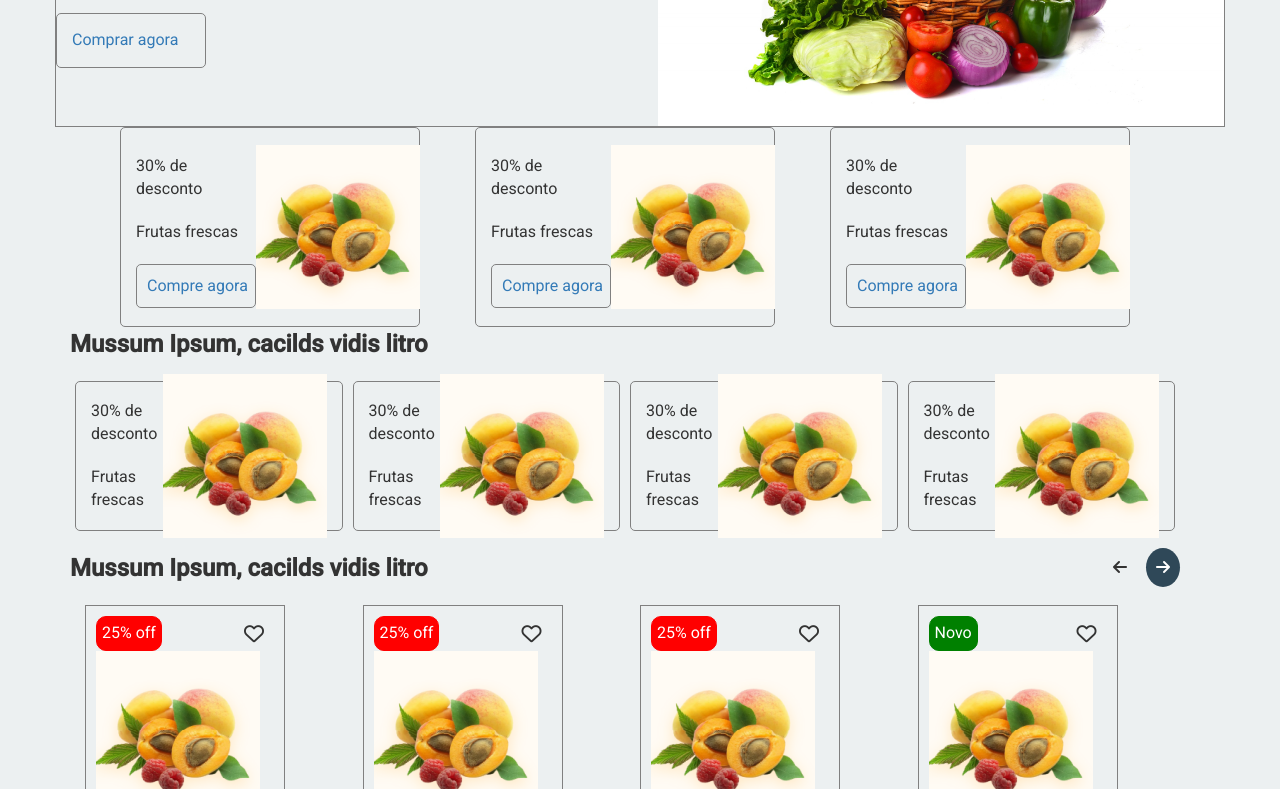
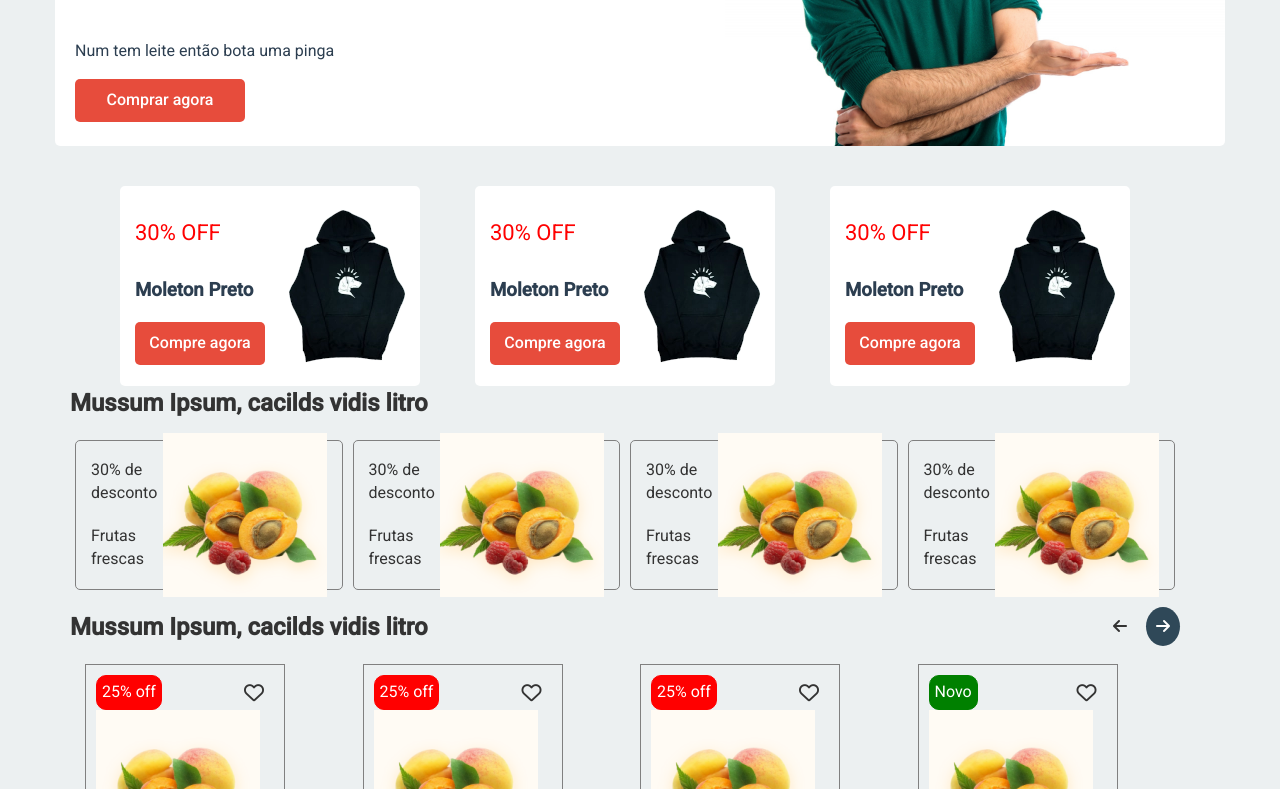
Before and after one commit to paulojrr/teste-frontend, a website: page index.html in a window 1280 px wide. Shown: the part 487-1276 px from the top of the page. Drawn offline with Linux system fonts and the light colour scheme.

Commit message:
seção de promoções terminada

```diff
--- a/css/styles.css
+++ b/css/styles.css
@@ -15,8 +15,8 @@ body {
 /* first line header */
 .main-header {
   white-space: nowrap;
-  border-bottom: 1px solid grey;
   padding: 20px;
+  box-shadow: 0px 5px 5px 0px var(--second-color);
 }
 
 .main-header__menu-items {
@@ -31,7 +31,6 @@ body {
 .menu-items--location {
   font-weight: 500;
 }
-
 .main-header__menu-items span {
   margin: 0 10px 0 10px;
 }
@@ -170,20 +169,46 @@ body {
   justify-content: center;
   width: 100%;
   height: 400px;
-  border: 1px solid grey;
-  background: url('../slices/banner_vegetables.jpg') no-repeat right / contain;
+  border-radius: 5px;
+  margin-top: 20px;
+  padding: 20px;
+  background: url('../slices/banner_man.jpg') #fff no-repeat right / contain;
+}
+
+.main-banner h3 {
+  color: var(--second-color);
+}
+
+.main-banner h2 {
+  font-size: 42px;
+}
+
+.main-banner p {
+  color: var(--second-color);
 }
 
 .main-banner a {
-  border: 1px solid grey;
-  padding: 15px;
+  background: var(--third-color);
+  color: #fff;
+  padding: 10px;
   border-radius: 5px;
-  width: 150px;
+  font-weight: 500;
+  width: 170px;
+  display: flex;
+  justify-content: space-around;
+  cursor: pointer;
+}
+
+.main-banner a:hover {
+  text-decoration: none;
 }
 
 /* End section main banner */
 
 /* section promotion */
+.promotion {
+  margin-top: 40px;
+}
 .promotion > .row {
   display: flex;
   justify-content: space-between;
@@ -195,7 +220,7 @@ body {
   align-items: center;
   height: 200px;
   width: 300px;
-  border: 1px solid grey;
+  background: #fff;
   border-radius: 5px;
   margin: 0 5px 0 5px;
 }
@@ -209,13 +234,29 @@ body {
   margin: 10px 0 10px 0;
 }
 
+.promotion-item__description--discount {
+  text-transform: uppercase;
+  font-size: 22px;
+  color: red;
+}
+
+.promotion-item__description--title {
+  color: var(--second-color);
+}
 .promotion-item__description a {
-  border: 1px solid grey;
+  background: var(--third-color);
+  color: #fff;
   padding: 10px;
   border-radius: 5px;
-  width: 120px;
-  white-space: nowrap;
-  margin-top: 10px;
+  font-weight: 500;
+  width: 130px;
+  display: flex;
+  justify-content: space-around;
+  cursor: pointer;
+}
+
+.promotion-item__description a:hover {
+  text-decoration: none;
 }
 /* end section promotion */
 
--- a/index.html
+++ b/index.html
@@ -18,7 +18,8 @@
   </head>
 
   <body>
-    <header class="main-header container">
+    <header class="main-header">
+      <div class="container">
         <div class="row">
           <div class="main-header__menu-items">
             <h1>
@@ -84,6 +85,7 @@
             <a>Promoções</a>
           </div>
         </div>
+      </div>
     </header>
 
     <main class="container">
@@ -100,37 +102,37 @@
         <div class="row col-md-12">
           <div class="promotion__promotion-item col-md-4">
             <div class="promotion-item__description">
-              <span>30% de desconto</span>
-              <span>Frutas frescas</span>
+              <span class="promotion-item__description--discount">30% off</span>
+              <h3 class="promotion-item__description--title">Moleton Preto</h3>
               <a href="#">Compre agora</a>
             </div>
 
-            <div class="promotion-item__img">
-              <img src="/slices/item-img.jpg" alt="Imagem do produto" />
+            <div>
+              <img src="/slices/product.webp" alt="Imagem do produto" />
             </div>
           </div>
 
           <div class="promotion__promotion-item col-md-4">
             <div class="promotion-item__description">
-              <span>30% de desconto</span>
-              <span>Frutas frescas</span>
+              <span class="promotion-item__description--discount">30% off</span>
+              <h3 class="promotion-item__description--title">Moleton Preto</h3>
               <a href="#">Compre agora</a>
             </div>
 
-            <div class="promotion-item__img">
-              <img src="/slices/item-img.jpg" alt="Imagem do produto" />
+            <div>
+              <img src="/slices/product.webp" alt="Imagem do produto" />
             </div>
           </div>
 
           <div class="promotion__promotion-item col-md-4">
             <div class="promotion-item__description">
-              <span>30% de desconto</span>
-              <span>Frutas frescas</span>
+              <span class="promotion-item__description--discount">30% off</span>
+              <h3 class="promotion-item__description--title">Moleton Preto</h3>
               <a href="#">Compre agora</a>
             </div>
 
-            <div class="promotion-item__img">
-              <img src="/slices/item-img.jpg" alt="Imagem do produto" />
+            <div>
+              <img src="/slices/product.webp" alt="Imagem do produto" />
             </div>
           </div>
         </div>
```
Also changed, not shown: slices/banner_man.jpg (added), slices/banner_vegetables.jpg (deleted), slices/product.webp (added), slices/user-icon.png (deleted). Lines whose indentation alone changed are shown as unchanged.
